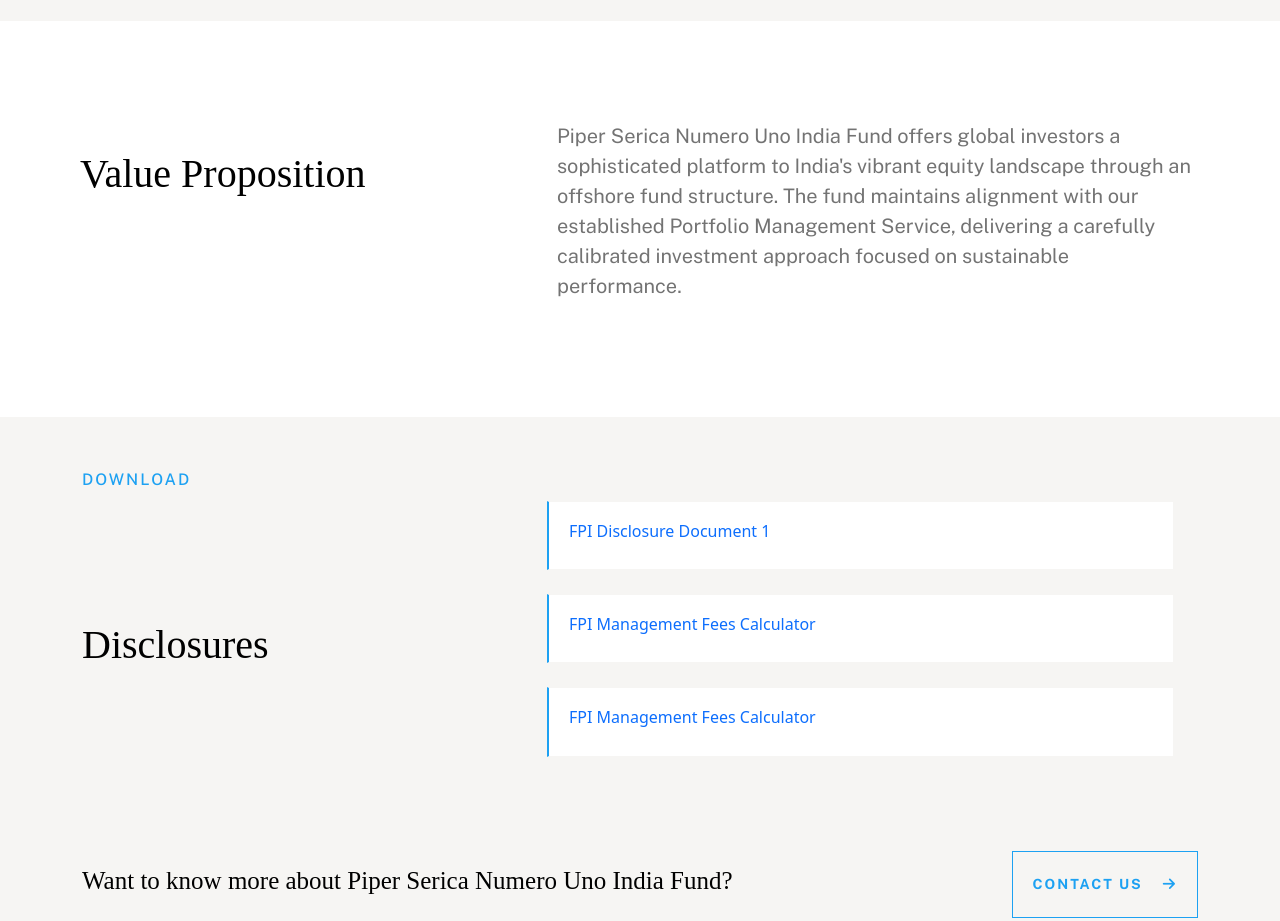
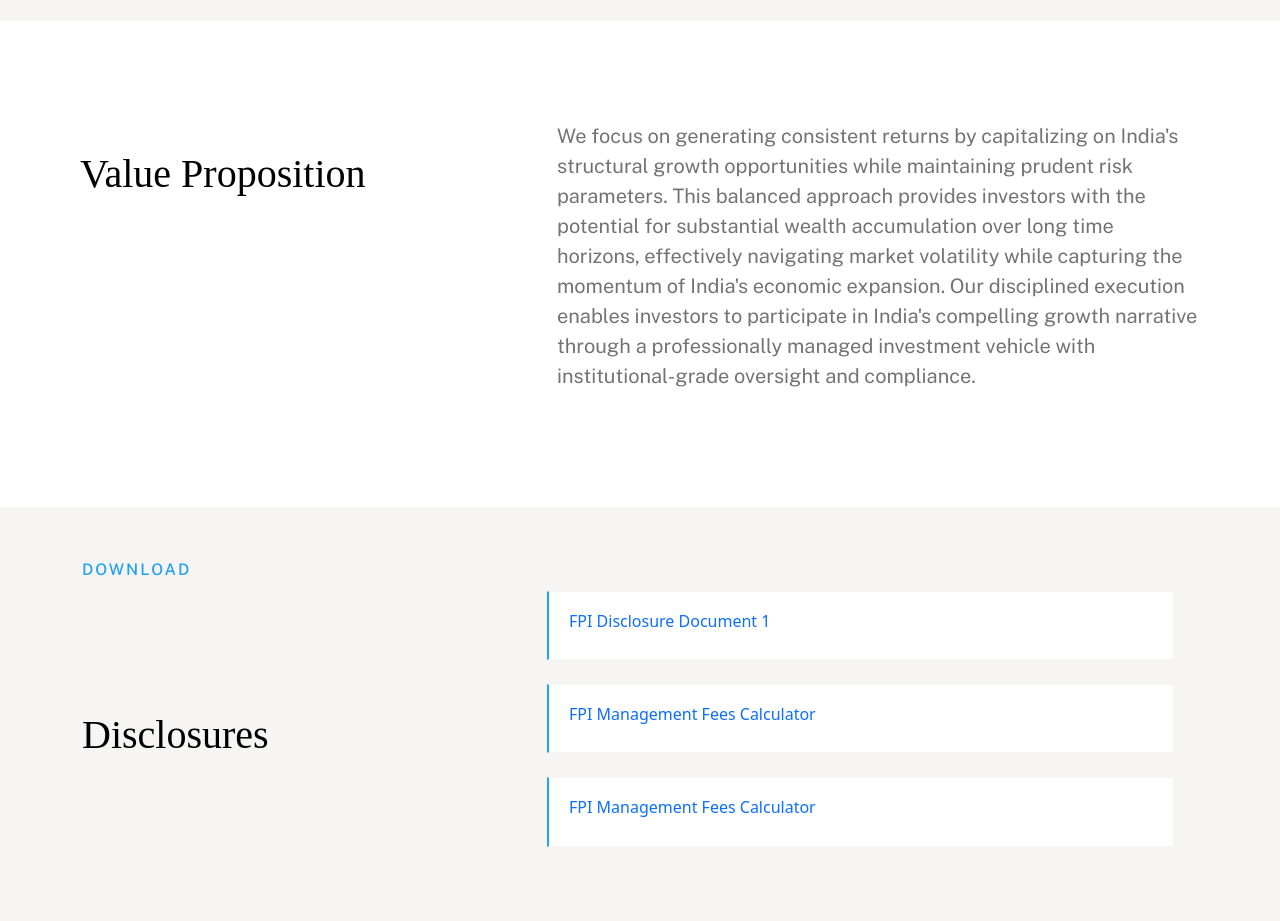
Before and after one commit to FiveOnlineSite/piperserica, a React (Create React App) app in the folder frontend/: page /public-market/piper-serica-nemero-uno-india-fund in a window 1280 px wide. Shown: the part 2400-3321 px from the top of the page. Built offline with nearby package versions, Linux system fonts and the light colour scheme; a web font is replaced by a local one.

Commit message:
content changes and added gtm code

```diff
--- a/frontend/package.json
+++ b/frontend/package.json
@@ -6,7 +6,7 @@
   "dependencies": {
     "@emailjs/browser": "^4.4.1",
     "@fortawesome/fontawesome-free": "^6.7.2",
-    "axios": "^1.8.1",
+    "axios": "^1.8.3",
     "bootstrap": "^5.3.3",
     "cra-template": "1.2.0",
     "react": "^19.0.0",
--- a/frontend/public/index.html
+++ b/frontend/public/index.html
@@ -23,6 +23,14 @@
       rel="stylesheet">
 
     <title>Piper Serica</title>
+    <!-- Google Tag Manager -->
+<script>(function(w,d,s,l,i){w[l]=w[l]||[];w[l].push({'gtm.start':
+  new Date().getTime(),event:'gtm.js'});var f=d.getElementsByTagName(s)[0],
+  j=d.createElement(s),dl=l!='dataLayer'?'&l='+l:'';j.async=true;j.src=
+  'https://www.googletagmanager.com/gtm.js?id='+i+dl;f.parentNode.insertBefore(j,f);
+  })(window,document,'script','dataLayer','GTM-MKN5LV5P');</script>
+
+
   </head>
   <body>
     <noscript>You need to enable JavaScript to run this app.</noscript>
@@ -43,5 +51,11 @@
       src="https://cdn.jsdelivr.net/npm/bootstrap@5.3.3/dist/js/bootstrap.min.js"
       integrity="sha384-0pUGZvbkm6XF6gxjEnlmuGrJXVbNuzT9qBBavbLwCsOGabYfZo0T0to5eqruptLy"
       crossorigin="anonymous"></script>
+
+      <!-- Google Tag Manager (noscript) -->
+<noscript><iframe src="https://www.googletagmanager.com/ns.html?id=GTM-MKN5LV5P"
+  height="0" width="0" style="display:none;visibility:hidden"></iframe></noscript>
+  <!-- End Google Tag Manager (noscript) -->
+
   </body>
 </html>
--- a/frontend/src/pages/About.js
+++ b/frontend/src/pages/About.js
@@ -865,7 +865,7 @@
                 <div className="team-content">
                   <div className="team-title-div">
                     <h3 className="section-title team-name">Abhay Agarwal</h3>
-                    <NavLink to="/">
+                    <NavLink to="https://www.linkedin.com/in/abhay-agarwal-piper/">
                       <i class="fa-brands fa-linkedin"></i>
                     </NavLink>
                   </div>
@@ -885,7 +885,7 @@
                 <div className="team-content">
                   <div className="team-title-div">
                     <h3 className="section-title team-name">Rajni Agarwal</h3>
-                    <NavLink to="/">
+                    <NavLink to="https://www.linkedin.com/in/rajni-agarwal-99352218b/">
                       <i class="fa-brands fa-linkedin"></i>
                     </NavLink>
                   </div>
@@ -904,7 +904,7 @@
                 <div className="team-content">
                   <div className="team-title-div">
                     <h3 className="section-title team-name">Ajay Modi</h3>
-                    <NavLink to="/">
+                    <NavLink to="https://www.linkedin.com/in/ajmodi/">
                       <i class="fa-brands fa-linkedin"></i>
                     </NavLink>
                   </div>
--- a/frontend/src/pages/Funds.js
+++ b/frontend/src/pages/Funds.js
@@ -232,7 +232,7 @@
                   </p>
                 </div>
 
-                <div className="single-feature">
+                {/* <div className="single-feature">
                   <div>
                     <span></span>
                   </div>
@@ -241,7 +241,7 @@
                     proprietary AI tool yoda.ai to filter investment
                     opportunities.
                   </p>
-                </div>
+                </div> */}
                 <div className="single-feature">
                   <div>
                     <span></span>
--- a/frontend/src/pages/PublicFund.js
+++ b/frontend/src/pages/PublicFund.js
@@ -321,12 +321,15 @@
                   </p>
                 </div> */}
                 <p className="para">
-                  Piper Serica Numero Uno India Fund offers global investors a
-                  sophisticated platform to India's vibrant equity landscape
-                  through an offshore fund structure. The fund maintains
-                  alignment with our established Portfolio Management Service,
-                  delivering a carefully calibrated investment approach focused
-                  on sustainable performance.
+                We focus on generating consistent returns by capitalizing on India's
+                 structural growth opportunities while maintaining prudent risk parameters.
+                  This balanced approach provides investors with the potential for
+                  substantial wealth accumulation over long time horizons, effectively
+                   navigating market volatility while capturing the momentum of India's
+                    economic expansion. Our disciplined execution enables investors to
+                     participate in India's compelling growth narrative through a
+                     professionally managed investment vehicle with institutional-grade
+                      oversight and compliance.
                 </p>
               </div>
             </div>
```
Also changed, not shown: 2 other files (tests, documents, lock files or other folders).
